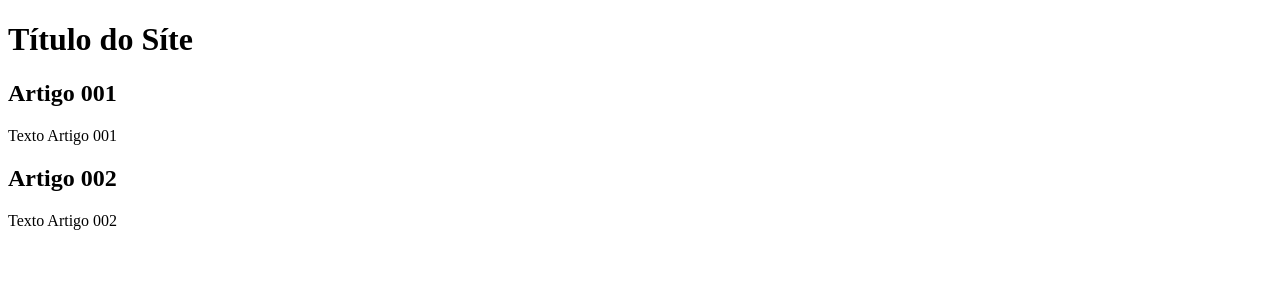
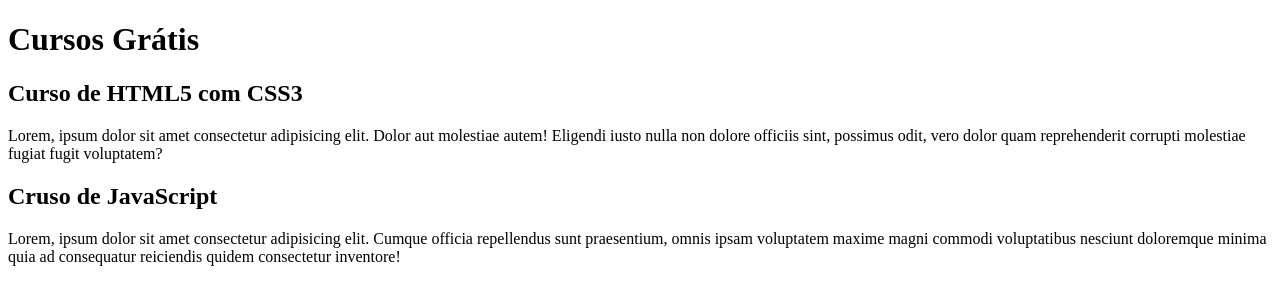
Before and after one commit to Allisonavs/projeto-site, a plain HTML site: page index.html in a window 1280 px wide. Drawn offline with Linux system fonts and the light colour scheme.

Commit message:
Comecei a escrever o conteúdo

```diff
--- a/index.html
+++ b/index.html
@@ -8,15 +8,15 @@
 <body>
     <main>
         <header>
-            <h1>Título do Síte</h1>
+            <h1>Cursos Grátis</h1>
         </header>
         <article>
-            <h2>Artigo 001</h2>
-            <p>Texto Artigo 001</p>
+            <h2>Curso de HTML5 com CSS3</h2>
+            <p>Lorem, ipsum dolor sit amet consectetur adipisicing elit. Dolor aut molestiae autem! Eligendi iusto nulla non dolore officiis sint, possimus odit, vero dolor quam reprehenderit corrupti molestiae fugiat fugit voluptatem?</p>
         </article>
         <article>
-            <h2>Artigo 002</h2>
-            <p>Texto Artigo 002</p>
+            <h2>Cruso de JavaScript</h2>
+            <p>Lorem, ipsum dolor sit amet consectetur adipisicing elit. Cumque officia repellendus sunt praesentium, omnis ipsam voluptatem maxime magni commodi voluptatibus nesciunt doloremque minima quia ad consequatur reiciendis quidem consectetur inventore!</p>
         </article>
     </main>
 </body>
```
